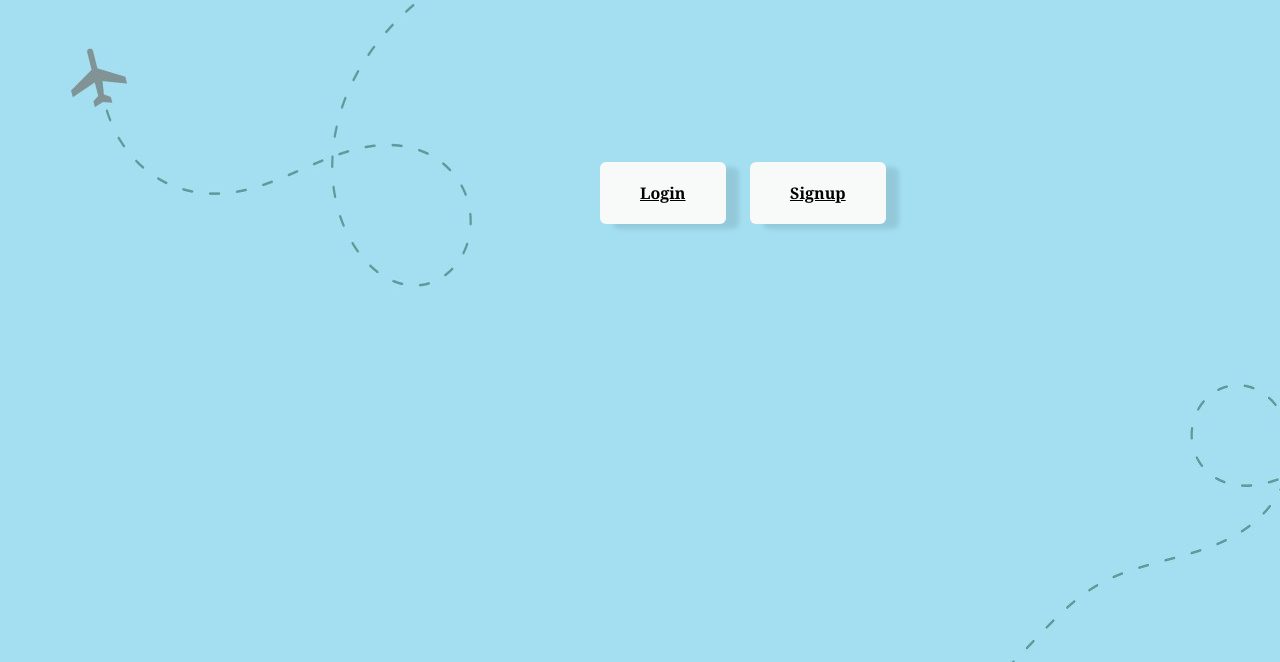
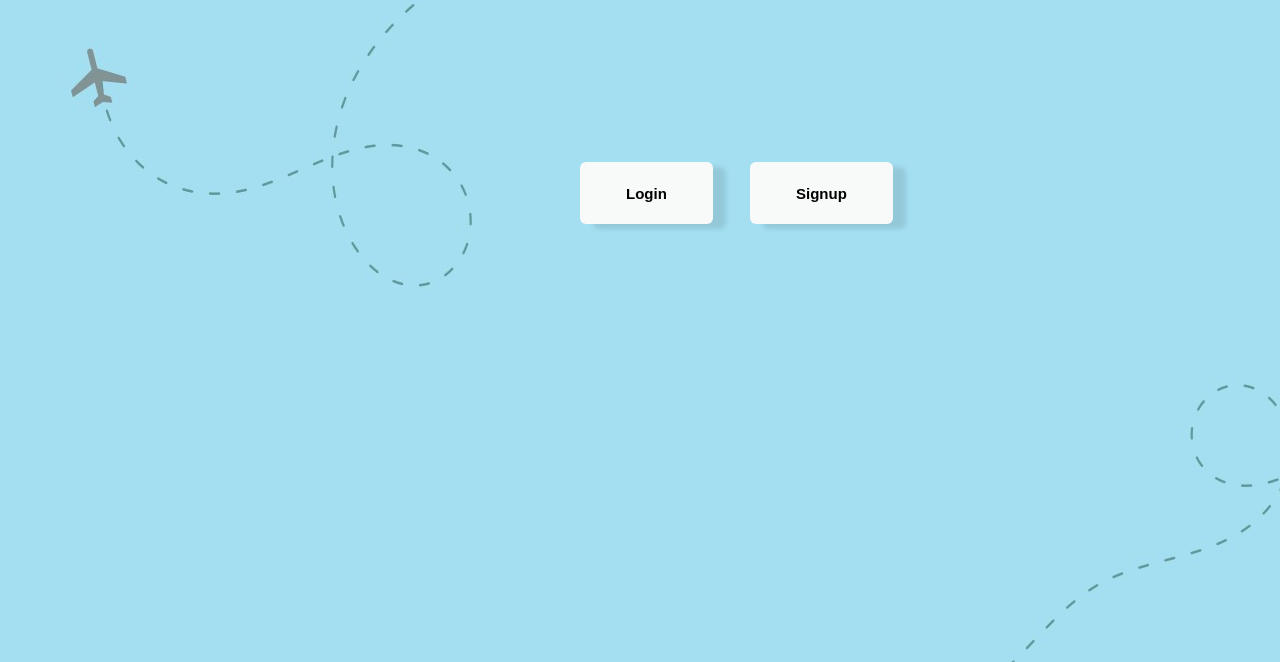
Before and after one commit to KritishmaPradhan/login-and-signup-page, a plain HTML site: page index.html in a window 1280 px wide. Shown: the part 138-800 px from the top of the page. Drawn offline with Linux system fonts and the light colour scheme.

Commit message:
third commit

```diff
--- a/index.html
+++ b/index.html
@@ -37,7 +37,7 @@
     }
     .click_button1 {
         position: absolute;
-        left: 600px;
+        left: 580px;
         top: 300px;
         box-shadow: 13px 5px 5px rgba(4, 4, 4, 0.1);
         background-color: rgb(248, 250, 249);
@@ -60,16 +60,27 @@
     .click_button2:hover{
         transform: scale(1.1);
     }
+    button{
+        border: none;
+        background-color:transparent;
+        font-family: Arial, Helvetica, sans-serif;
+        font-size: 15px;
+        font-weight: bold;
+    }
 </style>
 </head>
 <body>
     <h1>   Welcome to our page </h1>
     <h2>   See the better in you</h2>
     <div  class = "click_button1">
-        <a href="login.html">Login</a>
+        <a href="login.html">
+            <button type="button">Login</button>
+        </a>
     </div>
     <div  class = "click_button2">
-        <a href="signup.html">Signup</a>
+        <a href="signup.html">
+            <button type="button">Signup</button>
+            </a>
     </div>
 </body>
 </html>
```
